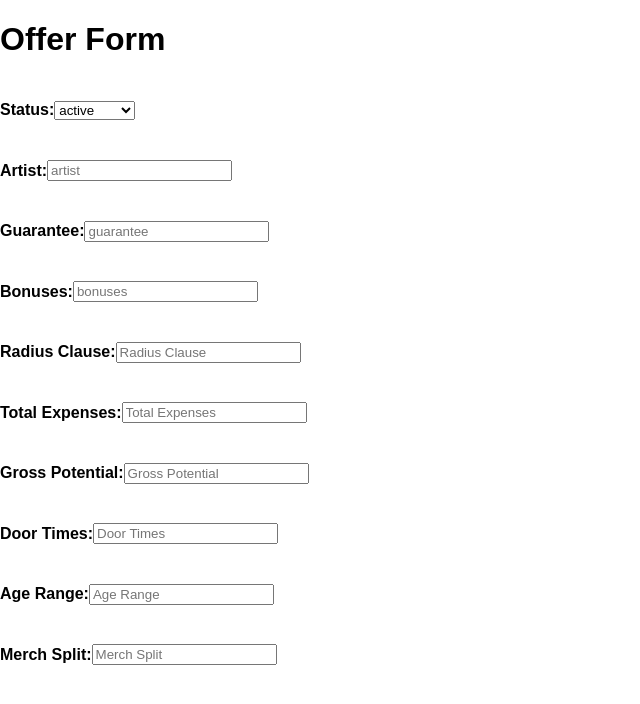
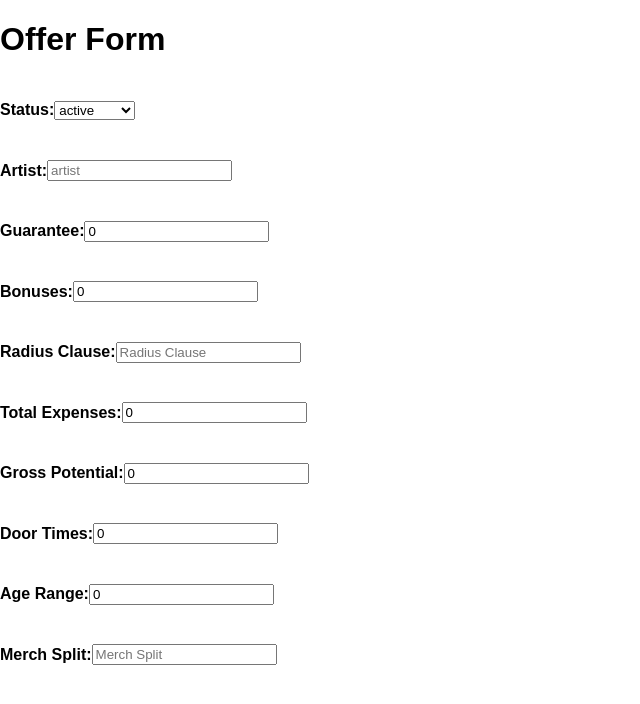
Before and after one commit to GraySmith00/talent-buyer-client, a React (Create React App) app: page /offerform in a window 1280 px wide. Shown: the top 704 px of the page, without its empty margins (0-640 px from the left). Built offline with nearby package versions, Linux system fonts and the light colour scheme.

Commit message:
Add handleChange method to OfferForm inputs

```diff
--- a/src/components/OfferForm/OfferForm.js
+++ b/src/components/OfferForm/OfferForm.js
@@ -3,7 +3,21 @@ import './OfferForm.css';
 
 class OfferForm extends Component {
   state = {
+    status: '',
+    artist: '',
+    guarantee: 0,
+    bonuses: 0,
+    radiusClause: '',
+    totalExpenses: 0,
+    grossPotential: 0,
+    doorTimes: 0,
+    ageRange: 0,
+    merchSplit: ''
+  }
 
+  handleChange = (e) => {
+    const { name, value } = e.target;
+    this.setState({ [name]: value });
   }
 
   render() {
@@ -12,7 +26,7 @@ class OfferForm extends Component {
         <h1>Offer Form</h1>
         <div className="input-wrapper">
           <h4>Status:</h4>
-          <select name="status">
+          <select name="status" onChange={this.handleChange}>
             <option value="active">active</option>
             <option value="pending">pending</option>
             <option value="confirmed">confirmed</option>
@@ -20,39 +34,39 @@ class OfferForm extends Component {
         </div>
         <div className="input-wrapper">
           <h4>Artist:</h4>
-          <input type="text" value={this.state.artist} placeholder="artist" />
+          <input type="text" name="artist" value={this.state.artist} placeholder="artist" onChange={this.handleChange} />
         </div>
         <div className="input-wrapper">
           <h4>Guarantee:</h4>
-          <input type="number" value={this.state.guarantee} placeholder="guarantee" />
+          <input type="number" name="guarantee" value={this.state.guarantee} placeholder="guarantee" onChange={this.handleChange} />
         </div>
         <div className="input-wrapper">
           <h4>Bonuses:</h4>
-          <input type="number" value={this.state.bonuses} placeholder="bonuses" />
+          <input type="number" name="bonuses" value={this.state.bonuses} placeholder="bonuses" onChange={this.handleChange} />
         </div>
         <div className="input-wrapper">
           <h4>Radius Clause:</h4>
-          <input type="text" value={this.state.radiusClause} placeholder="Radius Clause" />
+          <input type="text" name="radiusClause" value={this.state.radiusClause} placeholder="Radius Clause" onChange={this.handleChange} />
         </div>
         <div className="input-wrapper">
           <h4>Total Expenses:</h4>
-          <input type="number" value={this.state.totalExpenses} placeholder="Total Expenses" />
+          <input type="number" name="totalExpenses" value={this.state.totalExpenses} placeholder="Total Expenses" onChange={this.handleChange} />
         </div>
         <div className="input-wrapper">
           <h4>Gross Potential:</h4>
-          <input type="number" value={this.state.grossPotential} placeholder="Gross Potential" />
+          <input type="number" name="grossPotential" value={this.state.grossPotential} placeholder="Gross Potential" onChange={this.handleChange} />
         </div>
         <div className="input-wrapper">
           <h4>Door Times:</h4>
-          <input type="number" value={this.state.doorTimes} placeholder="Door Times" />
+          <input type="number" name="doorTimes" value={this.state.doorTimes} placeholder="Door Times" onChange={this.handleChange} />
         </div>
         <div className="input-wrapper">
           <h4>Age Range:</h4>
-          <input type="numer" value={this.state.ageRange} placeholder="Age Range" />
+          <input type="numer" name="ageRange" value={this.state.ageRange} placeholder="Age Range" onChange={this.handleChange} />
         </div>
         <div className="input-wrapper">
           <h4>Merch Split:</h4>
-          <input type="numer" value={this.state.merchSplit} placeholder="Merch Split" />
+          <input type="text" name="merchSplit" value={this.state.merchSplit} placeholder="Merch Split" onChange={this.handleChange} />
         </div>
 
       </form>
```
